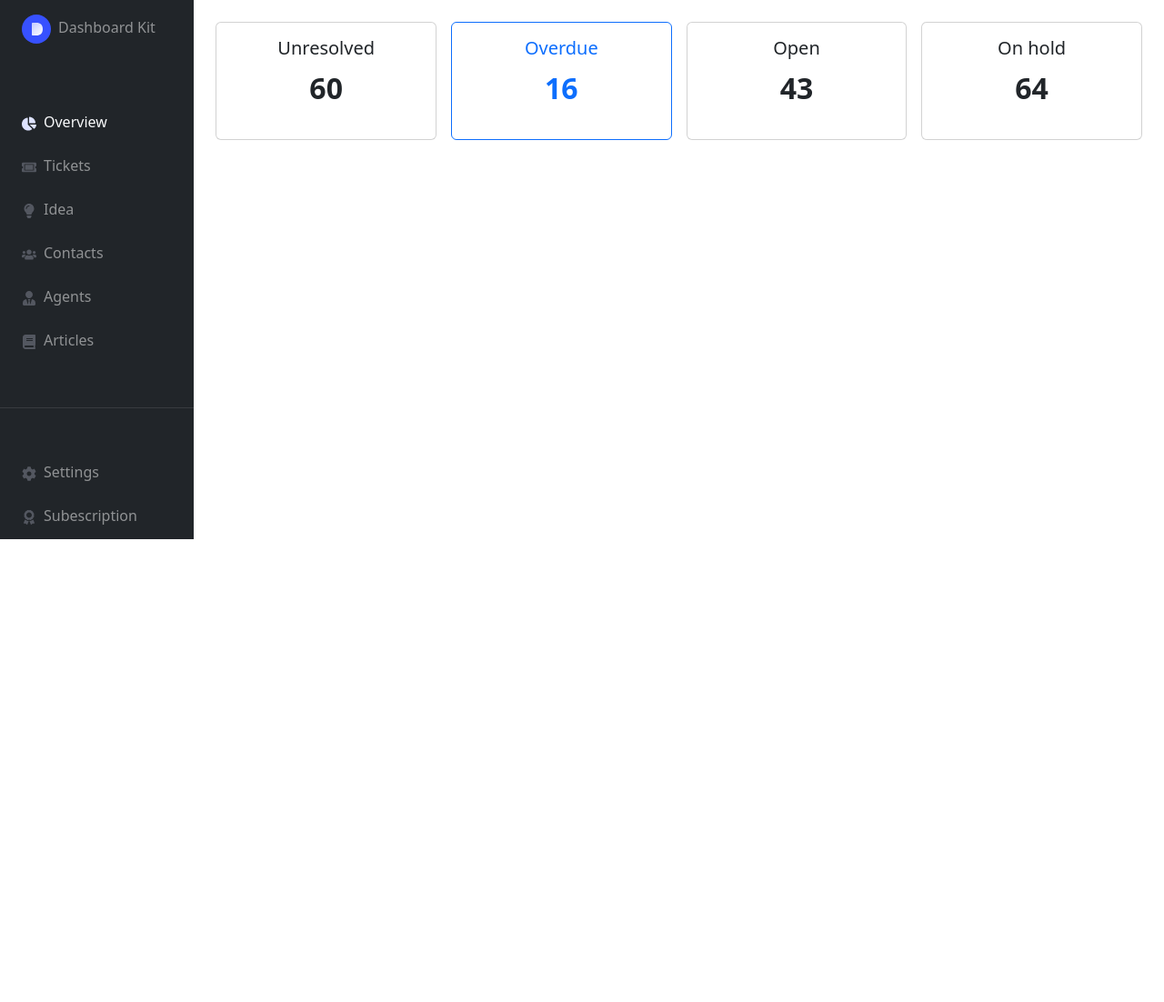
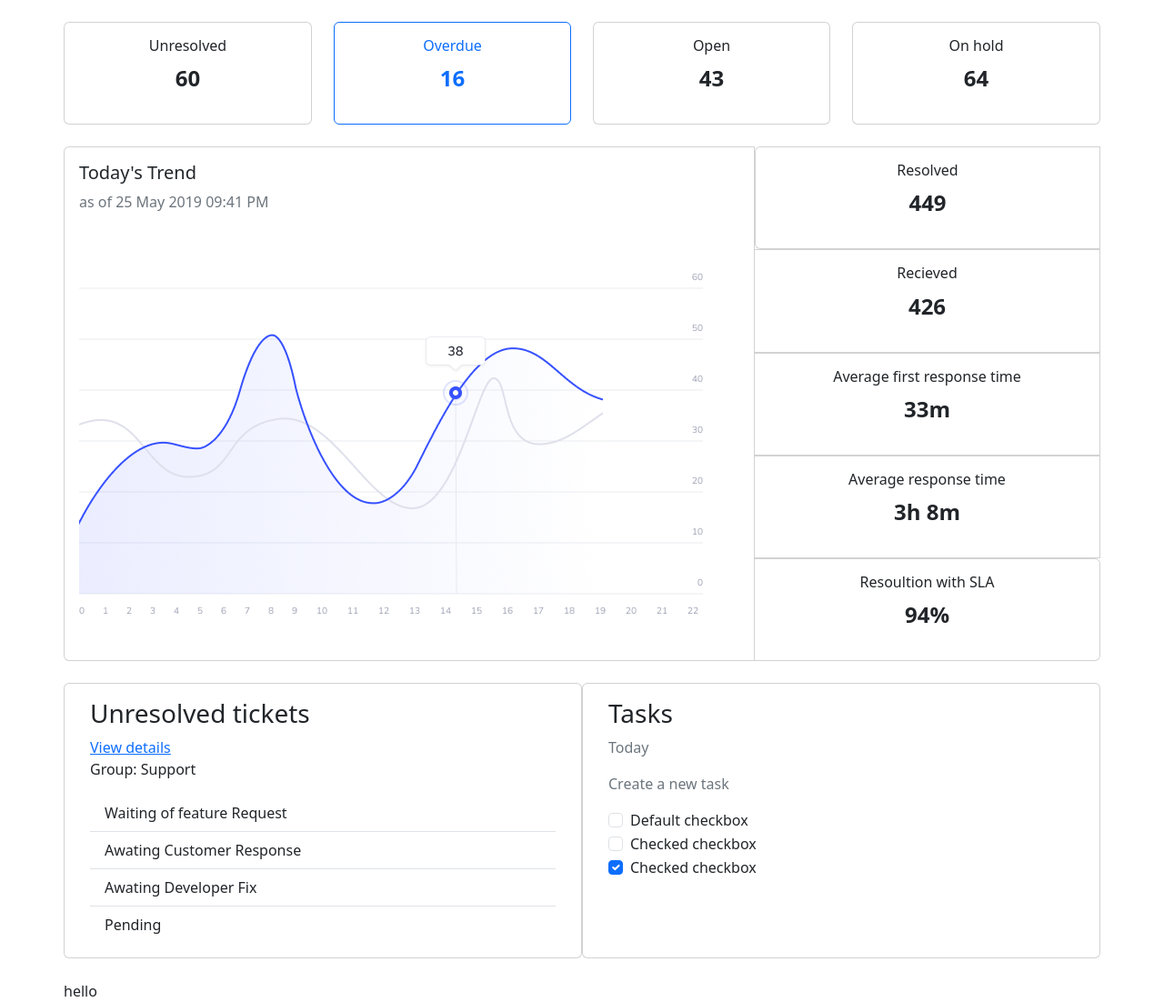
Before and after one commit to Temp-hitarth/INM320-Bootstrap-assignment, a website: page public/index.html in a window 1280 px wide. Shown: the whole page at 91% size. Before the commit the page ends 800 px from the top, so only its background shows below. Drawn offline with nearby package versions, Linux system fonts and the light colour scheme.

Commit message:
3rd revisoion

```diff
--- a/package.json
+++ b/package.json
@@ -5,8 +5,8 @@
   "scripts": {
     "start": "lite-server --baseDir=\"public\""
   },
-  "author": "Sora Kheiry",
-  "license": "privet",
+  "author": "Sora Kheiry, Hitarth Bardoliwala",
+  "license": "private",
   "private":"true",
   "devDependencies": {
     "lite-server": "^2.6.1"
--- a/public/index.html
+++ b/public/index.html
@@ -8,17 +8,18 @@
 
     <link href="https://cdn.jsdelivr.net/npm/bootstrap@5.3.2/dist/css/bootstrap.min.css" rel="stylesheet" integrity="sha384-T3c6CoIi6uLrA9TneNEoa7RxnatzjcDSCmG1MXxSR1GAsXEV/Dwwykc2MPK8M2HN" crossorigin="anonymous">
     <link rel="stylesheet" href="/assets/css/main.css"/>
+    <script src="https://cdn.jsdelivr.net/npm/chart.js"></script>
 </head>
 <!--Sidbar 2 column-->
 <body class="d-flex">
-    <!-- <div class="container-fluid"> -->
-        <!-- <div class="row gx-5"> -->
-            <!-- sidbar -->
-            <div class="col-12 col-lg-2 bg-dark">
-                <!-- sidebar navigation menu -->
+    <!-- <div class="container-fluid p-0">
+        <div class="row">
+            sidbar
+            <div class="col-12 col-sm-2 bg-dark">
+                sidebar navigation menu
                 <ul class="nav flex-column">
                     <li class="nav-item mb-5">
-                        <!-- navigation with img and margin, color -->
+                        navigation with img and margin, color
                         <a class="nav-link active text-white-50" aria-current="page" href="#"><svg class=" m-2" xmlns="http://www.w3.org/2000/svg" width="32" height="32" viewBox="0 0 32 32" fill="none">
                             <circle cx="16" cy="16" r="16" fill="#3751FF"/>
                             <path d="M11 10C11 9.44772 11.4477 9 12 9H15.9905C18.2127 9 19.9333 9.60955 21.1524 10.8287C22.3841 12.0478 23 13.765 23 15.9803C23 18.2088 22.3841 19.9391 21.1524 21.1713C19.9333 22.3904 18.2127 23 15.9905 23H12C11.4477 23 11 22.5523 11 22V10Z" fill="url(#paint0_linear_584_285)"/>
@@ -86,44 +87,44 @@
                                     <rect width="16" height="16" fill="white"/>
                                 </clipPath>
                             </defs>
-                         </svg>Subescription</a>
+                         </svg>Subscription</a>
                     </li>
                 </ul>
-            </div>
+            </div> -->
             <!--main 10 column-->
-            <main class="container mt-4 px-4 text-center">
+            <main class="container col-12 mt-4">
 
                 <!-- Cards -->
-                <div class="row gx-3">
-                    <div class="col-12 col-sm-3">
+                <div class="row text-center">
+                    <div class="col-12 col-sm-3 ps-0">
                         <div class="card">
                             <div class="card-body">
-                                <h5 class="card-title ">Unresolved</h5>
-                                <p class="fs-2 fw-bold">60</p>
+                                <h5 class="card-title fs-6 ">Unresolved</h5>
+                                <p class="fs-4 fw-bold">60</p>
                             </div>
                         </div>
                     </div>
                     <div class="col-12 col-sm-3">
                         <div class="card text-primary border-primary">
                             <div class="card-body">
-                                <h5 class="card-title">Overdue</h5>
-                                <p class="fs-2 fw-bold">16</p>
+                                <h5 class="card-title fs-6 fs">Overdue</h5>
+                                <p class="fs-4 fw-bold">16</p>
                             </div>
                         </div>
                     </div>
                     <div class="col-12 col-sm-3">
                         <div class="card">
                             <div class="card-body">
-                                <h5 class="card-title ">Open</h5>
-                                <p class="fs-2 fw-bold">43</p>
+                                <h5 class="card-title fs-6">Open</h5>
+                                <p class="fs-4 fw-bold">43</p>
                             </div>
                         </div>
                     </div>
-                    <div class="col-12 col-sm-3">
+                    <div class="col-12 col-sm-3 pe-0">
                         <div class="card">
                             <div class="card-body">
-                                <h5 class="card-title ">On hold</h5>
-                                <p class="fs-2 fw-bold">64</p>
+                                <h5 class="card-title fs-6 ">On hold</h5>
+                                <p class="fs-4 fw-bold">64</p>
                             </div>
                         </div>
                     </div>
@@ -131,8 +132,101 @@
                 <!-- Cards end -->
 
                 <!-- graph and stats -->
-                <canvas id="line-chart"></canvas>
+
+                <div class="row mt-4">
+                    <div class="card-group p-0">
+                        <div class="card pe-0 col-12 col-sm-8">
+                            <div class="card-body">
+                                <h5 class="card-title">Today's Trend</h5>
+                                <p class="text-secondary pb-5">as of 25 May 2019 09:41 PM</p>
+                                <img src="assets/images/full graph.png" alt="image of a graph">
+                            </div>
+                        </div>
+
+                        <div class="flex-column text-center col-4 card-group">
+                            <div class="card">
+                                <div class="card-body">
+                                    <h5 class="card-title fs-6">Resolved</h5>
+                                    <p class="fs-4 fw-bold">449</p>
+                                </div>
+                            </div>
+
+                            <div class="card">
+                                <div class="card-body">
+                                    <h5 class="card-title fs-6">Recieved</h5>
+                                    <p class="fs-4 fw-bold">426</p>
+                                </div>
+                            </div>
+
+                            <div class="card">
+                                <div class="card-body">
+                                    <h5 class="card-title fs-6">Average first response time</h5>
+                                    <p class="fs-4 fw-bold">33m</p>
+                                </div>
+                            </div>
+
+                            <div class="card">
+                                <div class="card-body">
+                                    <h5 class="card-title fs-6">Average response time</h5>
+                                    <p class="fs-4 fw-bold">3h 8m</p>
+                                </div>
+                            </div>
+                            <div class="card">
+                                <div class="card-body">
+                                    <h5 class="card-title fs-6">Resoultion with SLA</h5>
+                                    <p class="fs-4 fw-bold">94%</p>
+                                </div>
+                            </div>
+                        </div>
+                    </div>
+                </div>
                 <!-- graph and stats end -->
+
+                <!-- unresolved tickets and tasks -->
+                <div class="row mt-4">
+                    <div class="col-12 col-sm-6 card">
+                        <div class="card-body">
+                            <h5 class="card-title fs-3">Unresolved tickets</h5>
+                            <a href="#">View details</a>
+                            <p>Group: Support</p>
+                            <ul class="list-group list-group-flush p-0">
+                                <li class="list-group-item">Waiting of feature Request</li>
+                                <li class="list-group-item">Awating Customer Response</li>
+                                <li class="list-group-item">Awating Developer Fix</li>
+                                <li class="list-group-item">Pending</li>
+                            </ul>
+                        </div>
+                    </div>
+                    <div class="col-10 col-sm-6 card">
+                        <div class="card-body">
+                            <h5 class="card-title fs-3">Tasks</h5>
+                            <p class="fs-6 text-secondary">Today</p>
+                            <p class="fs-6 text-secondary">Create a new task</p>
+                            <div class="form-check">
+                                <input class="form-check-input" type="checkbox" value="" id="task1">
+                                <label class="form-check-label" for="task1">
+                                    Default checkbox
+                                </label>
+                            </div>
+                            <div class="form-check">
+                                <input class="form-check-input" type="checkbox" value="" id="task2">
+                                <label class="form-check-label" for="task2">
+                                    Checked checkbox
+                                </label>
+                            </div>
+                            <div class="form-check">
+                                <input class="form-check-input" type="checkbox" value="" id="task3" checked>
+                                <label class="form-check-label" for="task3">
+                                    Checked checkbox
+                                </label>
+                            </div>
+                        </div>
+                    </div>
+                </div>
+                <!-- unresolved tickets and tasks end-->
+                <div class="row mt-4">
+                hello
+                </div>
             </main>
         </div>
     </div>
@@ -141,7 +235,7 @@
 
 
 
-    <script src="js/chart.js"></script>
+    <script src="js/main.js"></script>
     <script src="https://cdn.jsdelivr.net/npm/bootstrap@5.3.2/dist/js/bootstrap.bundle.min.js" integrity="sha384-C6RzsynM9kWDrMNeT87bh95OGNyZPhcTNXj1NW7RuBCsyN/o0jlpcV8Qyq46cDfL" crossorigin="anonymous"></script>
 </body>
 </html>
--- a/public/js/chart.js
+++ /dev/null
@@ -1,39 +0,0 @@
-// Chart
-  const dataLine = {
-  type: 'line',
-    data: {
-      labels: ["January", "February", "March", "April", "May", "June", "July"],
-      datasets: [{
-          label: "My First dataset",
-          data: [65, 59, 80, 81, 56, 55, 40],
-          backgroundColor: [
-            'rgba(105, 0, 132, .2)',
-          ],
-          fill: true,
-          borderColor: [
-            'rgba(255, 99, 132, 0.8)',
-          ],
-          borderWidth: 2,
-          tension: 0.4
-        },
-        {
-          label: "My Second dataset",
-          data: [28, 48, 40, 19, 86, 27, 90],
-          backgroundColor: [
-            'rgba(0, 137, 132, .2)',
-          ],
-          fill: true,
-          borderColor: [
-            'rgba(50, 150, 255, 1)',
-          ],
-          borderWidth: 2,
-          tension: 0.4
-        }
-      ]
-    },
-    options: {
-      responsive: true
-    }
-};
-
-new mdb.Chart(document.getElementById('line-chart'), dataLine);
--- /dev/null
+++ b/public/js/main.js
@@ -0,0 +1,68 @@
+var originalData = {
+    labels: ['0', '1', '2', '3', '4', '5', '6', '7', '8', '9', '10', '11', '12', '13', '14', '15', '16', '17', '18', '19', '20', '21', '22'],
+    datasets: [{
+      label: 'Today',
+      data: [25, 22, 30, 18, 35, 40, 32, 50, 45, 48, 38, 42, 28, 35, 40, 45, 50, 45, 40, 35, 30, 25, 20],
+      borderColor: 'blue',
+      backgroundColor: 'rgba(0, 0, 255, 0.1)',
+      fill: false,
+      pointRadius: 4,
+    },
+    {
+      label: 'Tomorrow',
+      data: [30, 35, 40, 45, 50, 45, 40, 38, 32, 28, 22, 18, 25, 30, 35, 40, 45, 50, 45, 40, 35, 30, 28],
+      borderColor: 'green',
+      backgroundColor: 'rgba(0, 255, 0, 0.1)',
+      fill: false,
+      pointRadius: 4,
+    }]
+  };
+
+  // Options for the line chart
+  var options = {
+    responsive: true,
+    maintainAspectRatio: true,
+    animation: {
+      duration: 0,
+    },
+    scales: {
+      x: {
+        display: true,
+        grid: {
+          display: false,
+        },
+      },
+      y: {
+        display: true,
+        beginAtZero: true,
+        position: 'right',
+      }
+    },
+    plugins: {
+      legend: {
+        display: true,
+        position: 'top',
+        align: 'end',
+      }
+    },
+    elements: {
+      point: {
+        radius: 0, // Set point radius to 0 to hide the data points
+      },
+      line: {
+        borderWidth: 2,
+        tension: 0.5,
+        borderCapStyle: 'round',
+      }
+    }
+  };
+
+  // Get the canvas element
+  var ctx = document.getElementById('chart').getContext('2d');
+
+  // Create the line chart with original data
+  var myLineChart = new Chart(ctx, {
+    type: 'line',
+    data: originalData,
+    options: options
+  });
```
Also changed, not shown: public/assets/images/full graph.png (added).
